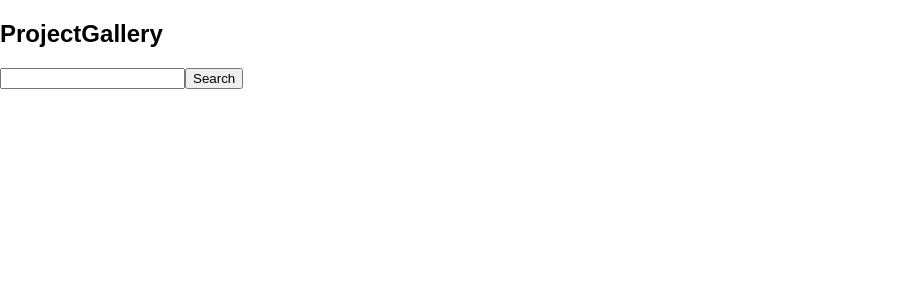
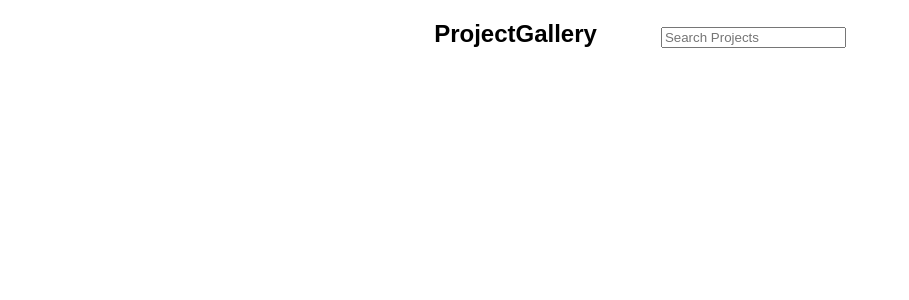
Before and after one commit to HeyItsFelipe/ProjectGallery, a React (Create React App) app: page / in a window 1280 px wide. Shown: the top 300 px of the page, without its empty margins (0-909 px from the left). Built offline with nearby package versions, Linux system fonts and the light colour scheme.

Commit message:
Adds initial header.

```diff
--- a/src/App.jsx
+++ b/src/App.jsx
@@ -1,14 +1,13 @@
 import React, { Component } from 'react';
 // import logo from './logo.svg';
+import Header from './Header.jsx';
 import './App.css';
 
 class App extends Component {
   render() {
     return (
       <div>
-        <h2>ProjectGallery</h2>
-        <input />
-        <button>Search</button>
+        <Header />
       </div>
     );
   }
--- /dev/null
+++ b/src/Header.css
@@ -0,0 +1,9 @@
+.header {
+  display: block;
+  text-align: center;
+}
+
+.header__title {
+  display: inline-block;
+  margin-right: 5%;
+}
--- /dev/null
+++ b/src/Header.jsx
@@ -0,0 +1,19 @@
+import React, { Component } from 'react';
+import './Header.css';
+
+class Header extends Component {
+  constructor(props) {
+    super(props);
+    this.state = {};
+  }
+  render() {
+    return (
+      <div className="header">
+        <h2 className="header__title">ProjectGallery</h2>
+        <input placeholder="Search Projects" />
+      </div>
+    );
+  }
+}
+
+export default Header;
```
